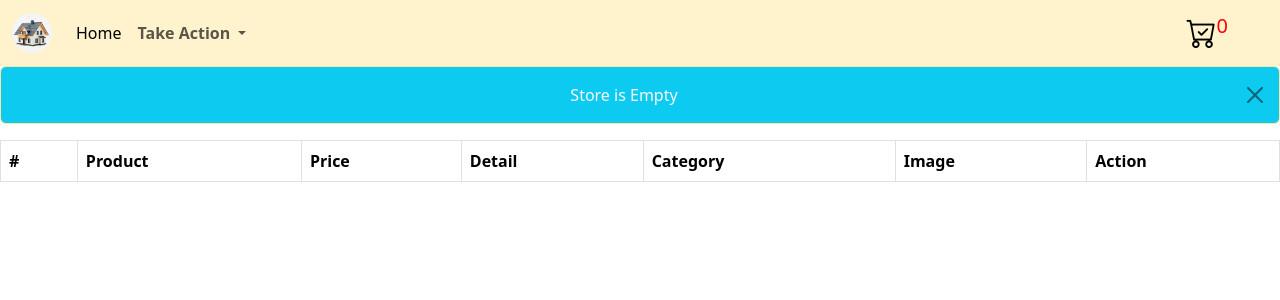
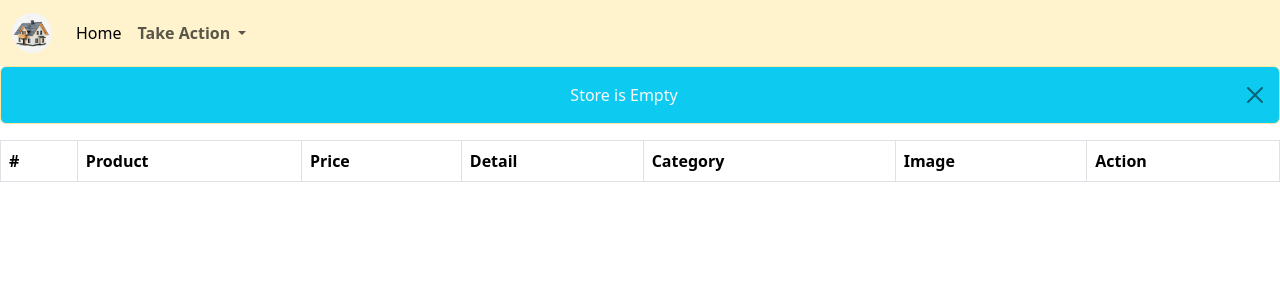
Before and after one commit to goldodera/e-commerce-website, a Flask app: page /admin in a window 1280 px wide. Shown: the top 300 px of the page. Run offline with Flask 3, Linux system fonts and the light colour scheme; data that the repository does not hold is empty; some libraries are stand-ins or nearby versions.

```diff
--- a/templates/admin.html
+++ b/templates/admin.html
@@ -42,11 +42,6 @@
         </li>
 
       </ul>
-      <div class="cart" style="margin-right: 40px;">
-        <a href="/cart" style="text-decoration: none;">
-          <i class="bi bi-cart-check" style="font-size: 30px; float: left; color: black;"></i>
-          <span style="color: red; font-size: 20px;">0</span>
-       </div>
     </div>
   </div>
 </nav>
```
Also changed, not shown: db/store1.sqlite, static/product_imgs/Roof77861.png (added).
